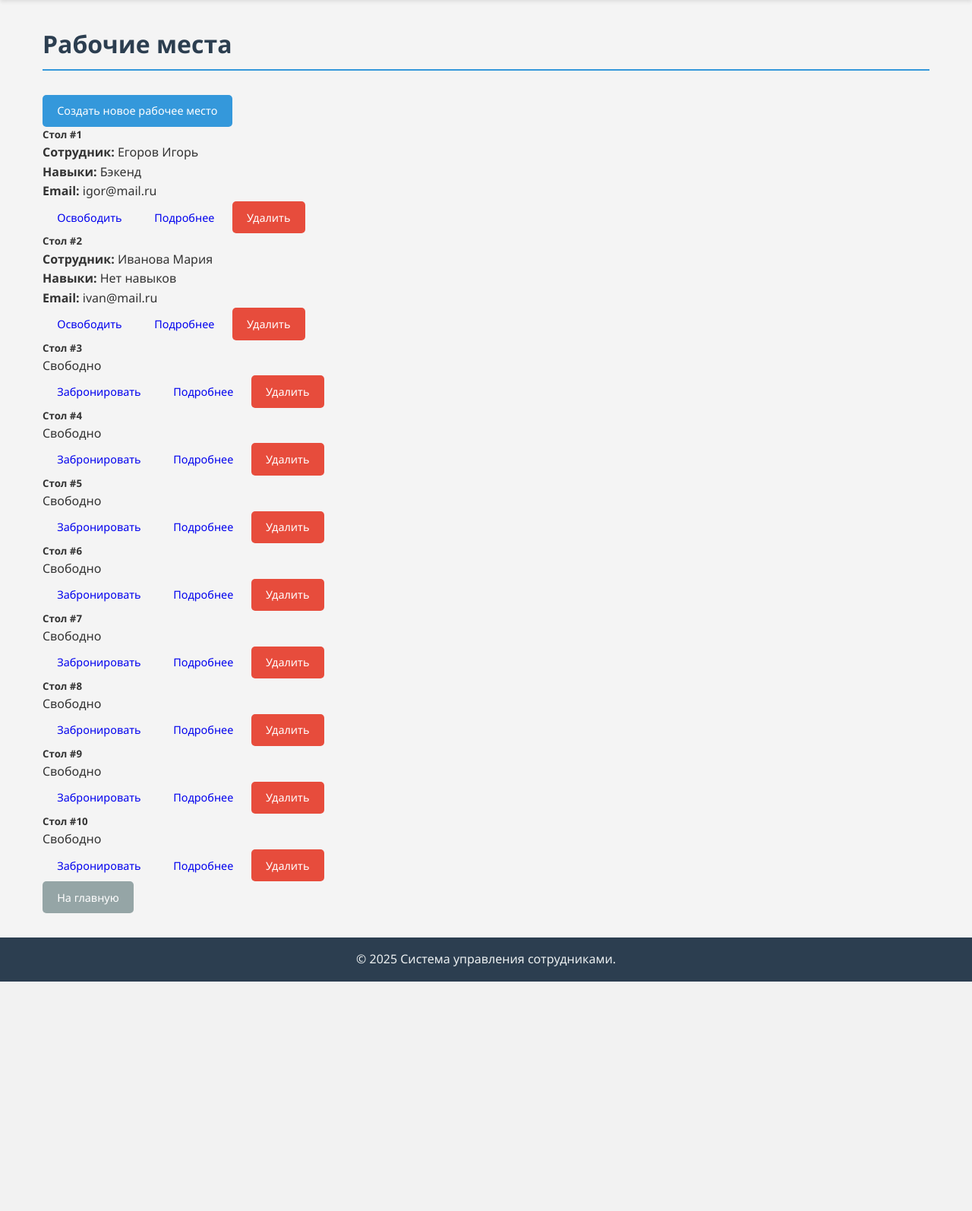
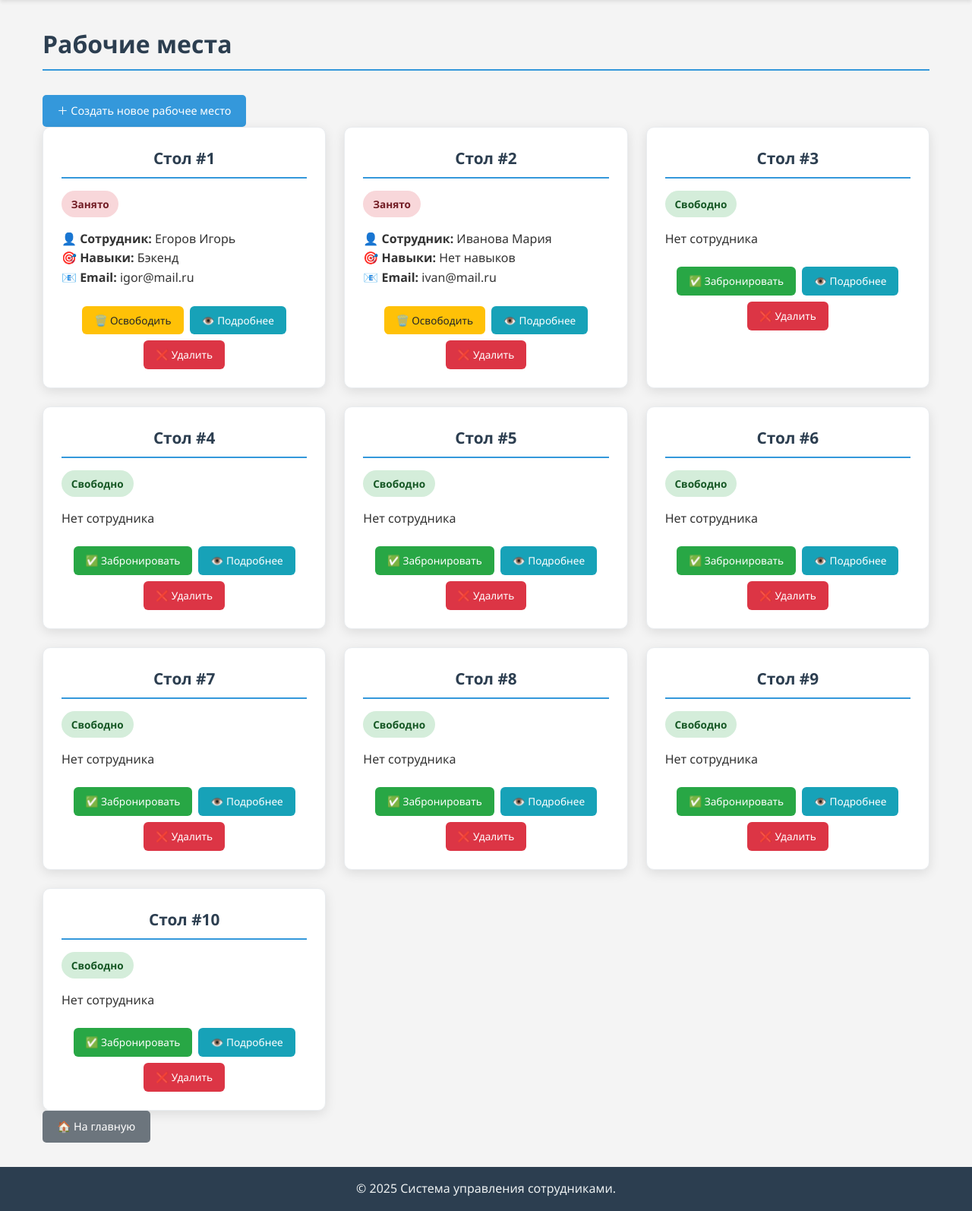
Before and after one commit to GreenYA992/OpenDZDjango, a Django app: page /workplaces/ in a window 1280 px wide. Shown: the part 58-1652 px from the top of the page at 76% size. Before the commit the page ends 1350 px from the top, so only its background shows below. Run offline with Django 5.2, Linux system fonts and the light colour scheme; data comes from the database, SQL or seed files in the repository; both versions use the stored data as it was after the commit.

Commit message:
NEW alpha build --2

```diff
--- a/django_project/static_dev/css/workplaces/workplaces.css
+++ b/django_project/static_dev/css/workplaces/workplaces.css
@@ -1,197 +1,176 @@
-/* Основные стили для приложения рабочих мест - наследуем от base.css */
+/* workplaces.css - стили для приложения рабочих мест */
 
-/* ===== ОБЩИЕ СТИЛИ ДЛЯ ВСЕХ СТРАНИЦ WORKPLACES ===== */
+/* ===== ОСНОВНЫЕ СТИЛИ ДЛЯ КАРТОЧЕК ===== */
 
-/* Главный контейнер для всего контента рабочих мест */
-.workplace-container {
-    max-width: 1200px;
-    margin: 0 auto;
-    padding: 2rem 1rem;
+/* Контейнер для сетки рабочих мест */
+.row.workplaces-grid {
+    display: grid;
+    grid-template-columns: repeat(auto-fill, minmax(320px, 1fr));
+    gap: 1.5rem;
+    margin: 0;
 }
 
-/* Заголовок h1 на страницах рабочих мест */
-.workplace-container h1 {
-    border-bottom: 2px solid #3498db;
-    padding-bottom: 0.5rem;
-    margin-bottom: 2rem;
-    color: #2c3e50;
+/* Карточка рабочего места */
+.workplace-card {
+    background: white;
+    border-radius: 10px;
+    padding: 1.5rem;
+    box-shadow: 0 4px 15px rgba(0, 0, 0, 0.1);
+    border: 1px solid #e9ecef;
+    transition: all 0.3s ease;
+    height: 100%;
 }
 
-/* Стили для карточек (используются в списке и деталях) */
-.workplace-card {
-    background: white;
-    border-radius: 8px;
-    box-shadow: 0 4px 8px rgba(0, 0, 0, 0.1);
-    padding: 1.5rem;
-    margin-bottom: 1.5rem;
+.workplace-card:hover {
+    transform: translateY(-5px);
+    box-shadow: 0 8px 25px rgba(0, 0, 0, 0.15);
 }
 
-/* ===== СТИЛИ ДЛЯ СПИСКА РАБОЧИХ МЕСТ (workplaces.html) ===== */
-
-/* Сетка для отображения карточек рабочих мест */
-.workplaces-grid {
-    display: grid;
-    grid-template-columns: repeat(auto-fill, minmax(300px, 1fr));
-    gap: 1.5rem;
-    margin-bottom: 2rem;
-}
-
-/* Отдельная карточка рабочего места в списке */
-.workplace-item {
-    background: white;
-    border-radius: 8px;
-    padding: 1.5rem;
-    box-shadow: 0 4px 8px rgba(0, 0, 0, 0.1);
-    transition: transform 0.3s ease;
-}
-
-.workplace-item:hover {
-    transform: translateY(-3px);
-}
-
-/* Заголовок карточки (номер стола) */
-.workplace-number {
+/* Заголовок карточки */
+.workplace-card .card-title {
+    color: #2c3e50;
     font-size: 1.3rem;
-    font-weight: bold;
-    color: #2c3e50;
+    font-weight: 600;
     margin-bottom: 1rem;
+    padding-bottom: 0.5rem;
+    border-bottom: 2px solid #3498db;
     text-align: center;
 }
 
-/* Информация о сотруднике в карточке */
-.workplace-employee-info {
+/* Текст в карточке */
+.workplace-card .card-text {
+    color: #555;
+    line-height: 1.5;
+    margin-bottom: 0.8rem;
+}
+
+/* Статус места */
+.status-badge {
+    display: inline-block;
+    padding: 0.4rem 0.8rem;
+    border-radius: 20px;
+    font-size: 0.85rem;
+    font-weight: 600;
     margin-bottom: 1rem;
 }
 
-.workplace-status {
-    padding: 0.3rem 0.8rem;
-    border-radius: 15px;
-    font-size: 0.9rem;
-    font-weight: bold;
-}
-
 .status-free {
-    background-color: #27ae60;
-    color: white;
+    background-color: #d4edda;
+    color: #155724;
 }
 
 .status-occupied {
-    background-color: #e74c3c;
-    color: white;
+    background-color: #f8d7da;
+    color: #721c24;
 }
 
-/* Блок с кнопками действий */
+/* ===== СТИЛИ ДЛЯ КНОПОК ===== */
+
+/* Контейнер для кнопок */
 .workplace-actions {
     display: flex;
     gap: 0.5rem;
     flex-wrap: wrap;
+    margin-top: 1.5rem;
     justify-content: center;
 }
 
-/* Кнопки действий - маленький размер */
+/* Специальные стили для кнопок рабочих мест */
 .btn-workplace {
+    padding: 0.5rem 1rem;
+    font-size: 0.85rem;
+    border-radius: 6px;
+    text-decoration: none;
+    transition: all 0.3s ease;
+    border: none;
+    cursor: pointer;
+}
+
+.btn-workplace-sm {
     padding: 0.4rem 0.8rem;
     font-size: 0.8rem;
 }
 
-/* ===== СТИЛИ ДЛЯ ДЕТАЛЬНОЙ СТРАНИЦЫ (workplace_detail.html) ===== */
+.btn-success {
+    background-color: #28a745;
+    color: white;
+}
 
-/* Основная информация о рабочем месте */
-.workplace-detail-info {
+.btn-success:hover {
+    background-color: #218838;
+    color: white;
+}
+
+.btn-warning {
+    background-color: #ffc107;
+    color: #212529;
+}
+
+.btn-warning:hover {
+    background-color: #e0a800;
+    color: #212529;
+}
+
+.btn-info {
+    background-color: #17a2b8;
+    color: white;
+}
+
+.btn-info:hover {
+    background-color: #138496;
+    color: white;
+}
+
+.btn-danger {
+    background-color: #dc3545;
+    color: white;
+}
+
+.btn-danger:hover {
+    background-color: #c82333;
+    color: white;
+}
+
+.btn-secondary {
+    background-color: #6c757d;
+    color: white;
+}
+
+.btn-secondary:hover {
+    background-color: #5a6268;
+    color: white;
+}
+
+/* ===== СТИЛИ ДЛЯ ФОРМ ===== */
+
+.workplace-form {
+    background: white;
+    padding: 2rem;
+    border-radius: 10px;
+    box-shadow: 0 4px 15px rgba(0, 0, 0, 0.1);
     margin-bottom: 2rem;
 }
 
-.workplace-detail-info p {
-    margin-bottom: 0.8rem;
-    font-size: 1.1rem;
+.form-label {
+    font-weight: 600;
+    color: #2c3e50;
+    margin-bottom: 0.5rem;
 }
 
-/* Секция с соседними столами */
-.neighbors-section {
-    margin-top: 2rem;
+.form-select {
+    padding: 0.8rem;
+    border: 1px solid #ced4da;
+    border-radius: 6px;
+    font-size: 1rem;
+    width: 100%;
 }
 
-.neighbors-grid {
-    display: grid;
-    grid-template-columns: repeat(auto-fill, minmax(250px, 1fr));
-    gap: 1rem;
-    margin-top: 1rem;
-}
+/* ===== СТИЛИ ДЛЯ СООБЩЕНИЙ ===== */
 
-/* Карточка соседнего стола */
-.neighbor-card {
-    background: #f8f9fa;
-    border-radius: 6px;
-    padding: 1rem;
-    border-left: 4px solid #3498db;
-}
-
-.neighbor-card.developer {
-    border-left-color: #e74c3c; /* Красная рамка для разработчиков */
-}
-
-.neighbor-card.tester {
-    border-left-color: #f39c12; /* Оранжевая рамка для тестировщиков */
-}
-
-/* ===== СТИЛИ ДЛЯ ФОРМ (booking.html, add_workplace.html) ===== */
-
-/* Контейнер для форм */
-.workplace-form-container {
-    max-width: 600px;
-    margin: 0 auto;
-    background: white;
-    padding: 2rem;
+.alert-workplace {
+    padding: 1rem 1.5rem;
     border-radius: 8px;
-    box-shadow: 0 4px 8px rgba(0, 0, 0, 0.1);
-}
-
-/* Группы полей формы */
-.form-group-workplace {
-    margin-bottom: 1.5rem;
-}
-
-.form-group-workplace label {
-    display: block;
-    margin-bottom: 0.5rem;
-    font-weight: bold;
-    color: #2c3e50;
-}
-
-.form-group-workplace input,
-.form-group-workplace select,
-.form-group-workplace textarea {
-    width: 100%;
-    padding: 0.8rem;
-    border: 1px solid #ddd;
-    border-radius: 4px;
-    font-size: 1rem;
-}
-
-.form-group-workplace select {
-    background-color: white;
-}
-
-/* Кнопки формы */
-.form-buttons {
-    display: flex;
-    gap: 1rem;
-    justify-content: flex-start;
-    margin-top: 2rem;
-}
-
-/* ===== СТИЛИ ДЛЯ СООБЩЕНИЙ (message.html) ===== */
-
-/* Контейнер для системных сообщений */
-.messages-container-workplace {
     margin-bottom: 2rem;
-}
-
-/* Стили для алертов (наследуем от base, но можем переопределить) */
-.alert-workplace {
-    padding: 1rem;
-    border-radius: 4px;
-    margin-bottom: 1rem;
     border-left: 4px solid;
 }
 
--- a/django_project/templates/workplaces/workplaces.html
+++ b/django_project/templates/workplaces/workplaces.html
@@ -6,41 +6,45 @@
 {% endblock %}
 
 {% block content %}
-
-<div class="container">
+<div class="container workplace-container">
     <h1>Рабочие места</h1>
 
-    {% include 'workplaces/includes/message.html' %}
-
-    <a href="{% url 'workplaces:add_workplace' %}" class="btn btn-primary mb-3">
-        Создать новое рабочее место
+    <a href="{% url 'workplaces:add_workplace' %}" class="btn btn-primary mb-4">
+        ＋ Создать новое рабочее место
     </a>
 
-    <div class="row">
+    <div class="row workplaces-grid">
         {% for workplace in workplaces %}
         <div class="col-md-4 mb-4">
-            <div class="card">
-                <div class="card-body">
-                    <h5 class="card-title">Стол #{{ workplace.desk_number }}</h5>
+            <div class="workplace-card">
+                <h5 class="card-title">Стол #{{ workplace.desk_number }}</h5>
 
+                {% if workplace.employee %}
+                <div class="status-badge status-occupied">Занято</div>
+                <div class="workplace-info">
+                    <p><strong>👤 Сотрудник:</strong> {{ workplace.employee }}</p>
+                    <p><strong>🎯 Навыки:</strong> {{ workplace.employee.get_skills_display }}</p>
+                    <p><strong>📧 Email:</strong> {{ workplace.employee.email }}</p>
+                </div>
+                {% else %}
+                <div class="status-badge status-free">Свободно</div>
+                <p class="text-muted">Нет сотрудника</p>
+                {% endif %}
+
+                <div class="workplace-actions">
                     {% if workplace.employee %}
-                    <p class="card-text">
-                        <strong>Сотрудник:</strong> {{ workplace.employee }}<br>
-                        <strong>Навыки:</strong> {{ workplace.employee.get_skills_display }}<br>
-                        <strong>Email:</strong> {{ workplace.employee.email }}
-                    </p>
                     <a href="{% url 'workplaces:clear_workplace' workplace.pk %}"
-                       class="btn btn-warning btn-sm">Освободить</a>
+                       class="btn-workplace btn-warning">🗑️ Освободить</a>
                     {% else %}
-                    <p class="card-text text-muted">Свободно</p>
                     <a href="{% url 'workplaces:booking' workplace.pk %}"
-                       class="btn btn-success btn-sm">Забронировать</a>
+                       class="btn-workplace btn-success">✅ Забронировать</a>
                     {% endif %}
 
                     <a href="{% url 'workplaces:workplace_detail' workplace.pk %}"
-                       class="btn btn-info btn-sm">Подробнее</a>
+                       class="btn-workplace btn-info">👁️ Подробнее</a>
+
                     <a href="{% url 'workplaces:delete_workplace' workplace.pk %}"
-                       class="btn btn-danger btn-sm">Удалить</a>
+                       class="btn-workplace btn-danger">❌ Удалить</a>
                 </div>
             </div>
         </div>
@@ -49,9 +53,8 @@
 </div>
 
 <div class="navigation-buttons">
-        <a href="/" class="btn btn-secondary back-btn">
-            <i class="fas fa-home"></i> На главную
-        </a>
+    <a href="/" class="btn btn-secondary back-btn">
+        🏠 На главную
+    </a>
 </div>
-
 {% endblock %}
```
Also changed, not shown: other parts of django_project/static_dev/css/workplaces/workplaces.css (+6 -77 lines), django_project/db.sqlite3.
